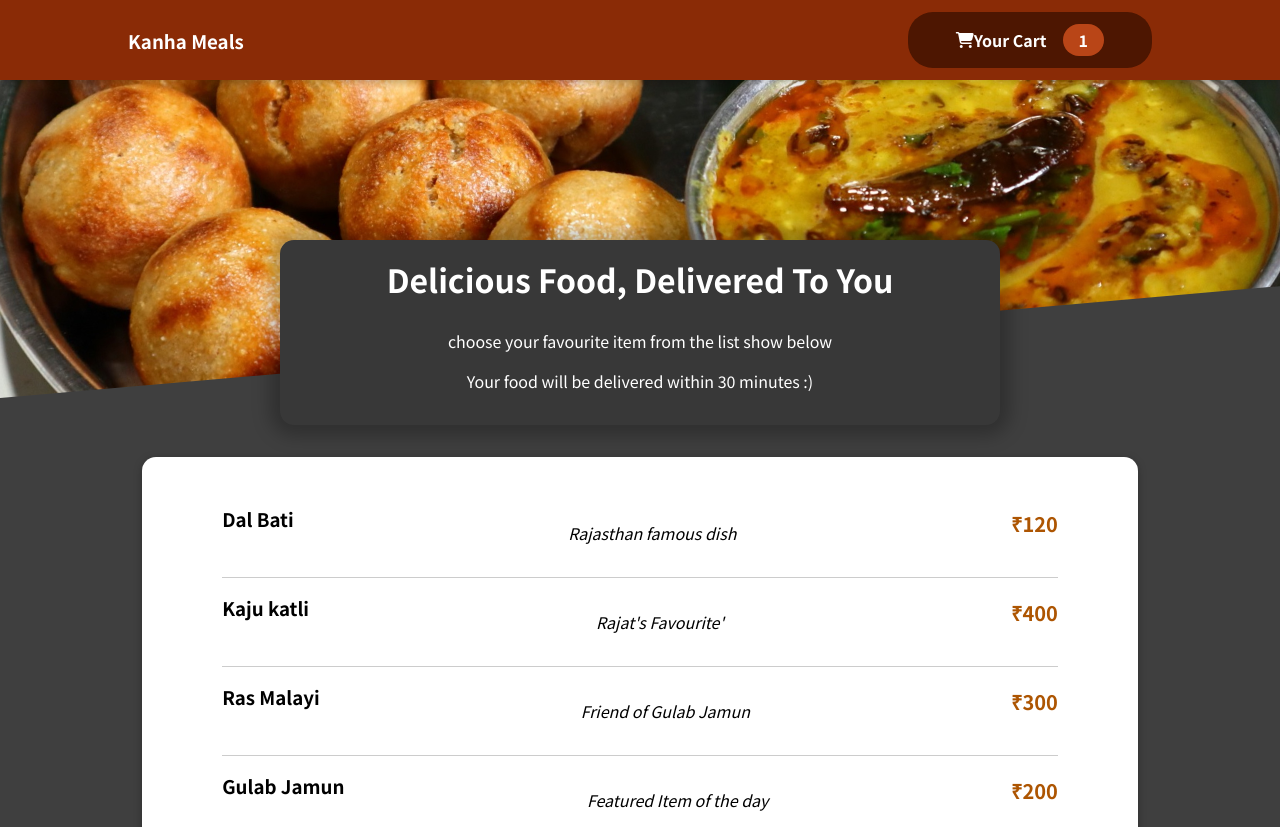
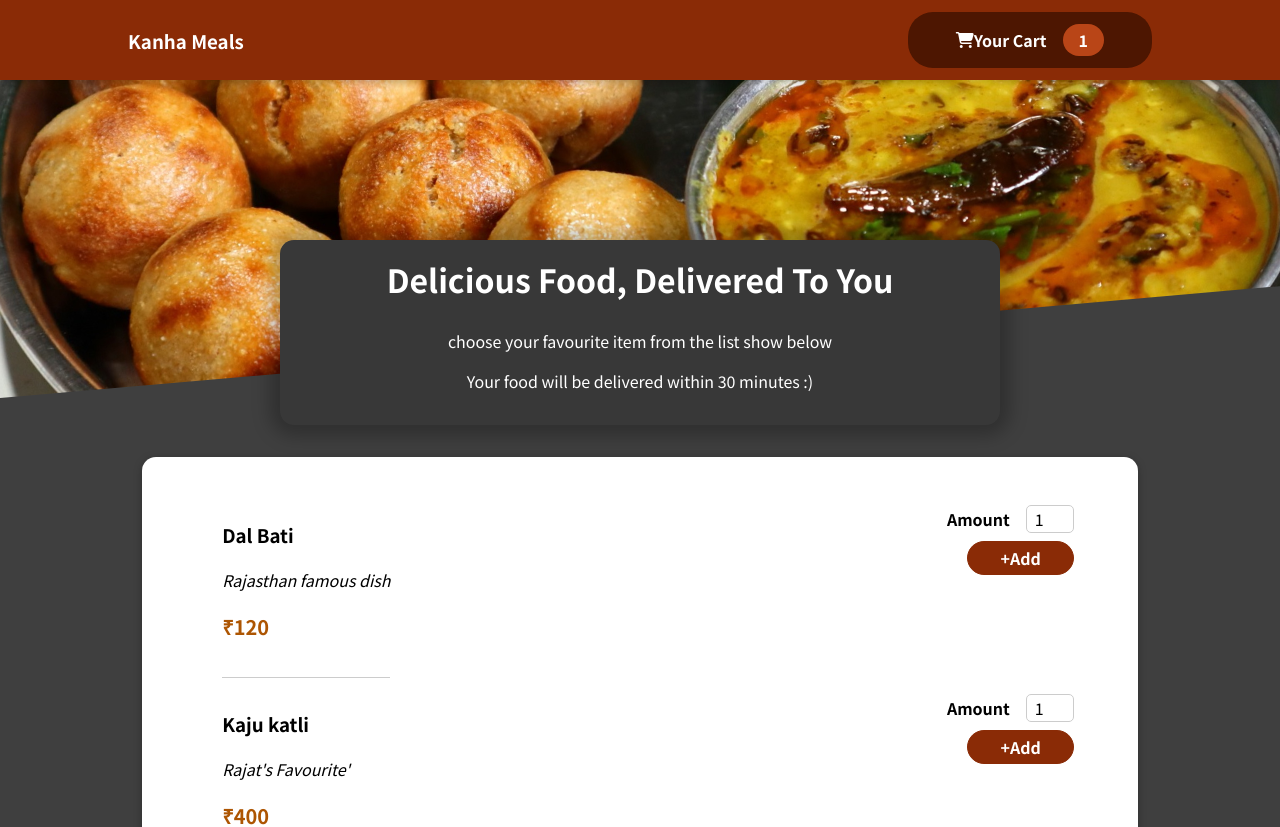
Before and after one commit to Kanharajput/OrderFoodReact, a React (Create React App) app: page / in a window 1280 px wide. Shown: the top 827 px of the page. Built offline with nearby package versions, Linux system fonts and the light colour scheme.

Commit message:
input item count

```diff
--- a/src/components/Meals/AvailableMeals.module.css
+++ b/src/components/Meals/AvailableMeals.module.css
@@ -11,6 +11,11 @@
     padding: 0;
 }
 
+.meals ul li{
+    display: flex;
+    justify-content: space-between;
+}
+
 @keyframes meals-appear {
     from {
         opacity: 0;
--- /dev/null
+++ b/src/components/Meals/Input.js
@@ -0,0 +1,12 @@
+import style from './Input.module.css';
+
+function Input(props){
+    return (
+        <div className={style.input}>
+            <label forHtml={props.input.id}>{props.label}</label>
+            <input {...props.input} />
+        </div>
+    );
+}
+
+export default Input;
--- /dev/null
+++ b/src/components/Meals/Input.module.css
@@ -0,0 +1,18 @@
+.input {
+    display: flex;
+    align-items: center;
+    margin-bottom: 0.5rem;
+}
+
+.input label {
+    font-weight: bold;
+    margin-right: 1rem;
+}
+
+.input input {
+    width: 3rem;
+    border-radius: 5px;
+    border: 1px solid #ccc;
+    font: inherit;
+    padding-left: 0.5rem;
+}
--- a/src/components/Meals/MealItem.js
+++ b/src/components/Meals/MealItem.js
@@ -1,12 +1,17 @@
+import { Fragment } from 'react';
 import style from './MealItem.module.css';
+import MealItemForm from './MealItemForm';
 
 function MealItem(props) {
     return (
-        <div className={style.meal}>
-            <h3>{props.name}</h3>
-            <p className={style.description}>{props.description}</p>
-            <p className={style.price}>{props.price}</p>
-        </div>
+        <Fragment>
+            <div className={style.meal}>
+                <h3>{props.name}</h3>
+                <p className={style.description}>{props.description}</p>
+                <p className={style.price}>{props.price}</p>
+            </div>
+            <MealItemForm />
+        </Fragment>
     )
 }
 
--- a/src/components/Meals/MealItem.module.css
+++ b/src/components/Meals/MealItem.module.css
@@ -1,5 +1,6 @@
 .meal {
     display: flex;
+    flex-direction:column;
     justify-content: space-between;
     margin: 1rem;
     padding-bottom: 1rem;
--- /dev/null
+++ b/src/components/Meals/MealItemForm.js
@@ -0,0 +1,22 @@
+import Input from './Input';
+import style from './MealItemForm.module.css';
+
+function MealItemForm(){
+    return (
+        <div className={style.form}>
+            <Input label="Amount"
+              input={{
+                type:"number",
+                id:"amount",
+                min:"1",
+                max:"5",
+                step:"1",
+                defaultValue:"1"
+              }}
+            />
+            <button>+Add</button>
+        </div>
+    );
+}
+
+export default MealItemForm;
--- /dev/null
+++ b/src/components/Meals/MealItemForm.module.css
@@ -0,0 +1,20 @@
+.form {
+    text-align: right;
+}
+
+.form button {
+    font: inherit;
+    cursor: pointer;
+    background-color: #8a2b06;
+    border: 1px solid #8a2b06;
+    color: white;
+    padding: 0.25rem 2rem;
+    border-radius: 20px;
+    font-weight: bold;
+}
+
+.form button:hover,
+.form button:active {
+    background-color: #641e03;
+    border-color: #641e03;
+}
```
Also changed, not shown: 1 other file (tests, documents, lock files or other folders).
